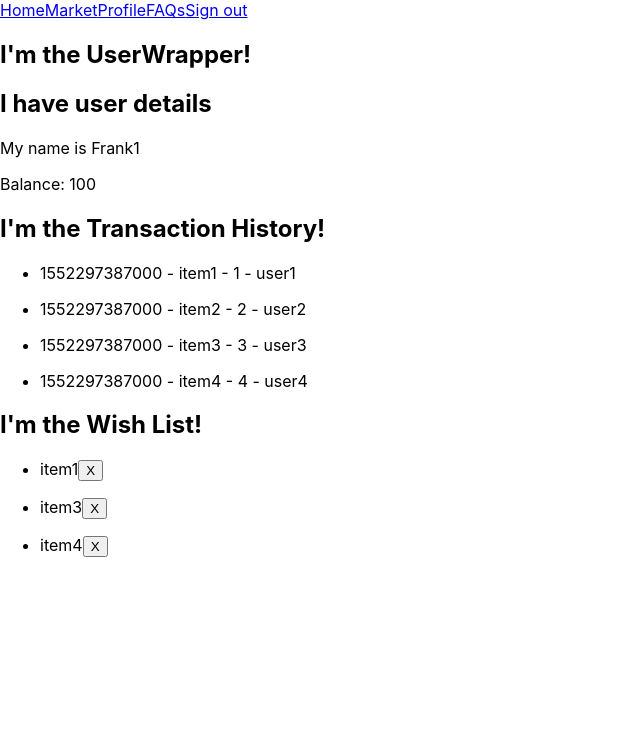
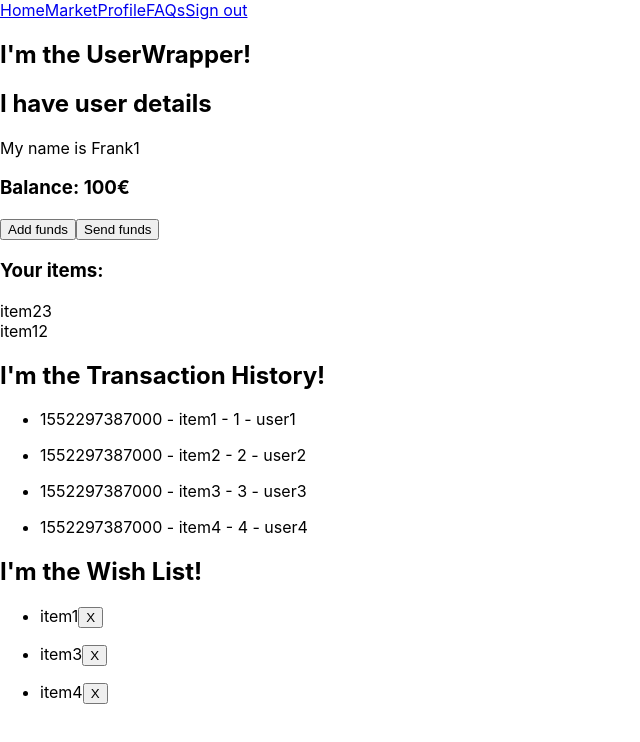
Before and after one commit to niftymarkets/client, a React (Create React App) app in the folder app/: page /user/123 in a window 1280 px wide. Shown: the top 742 px of the page, without its empty margins (0-640 px from the left). Built offline with nearby package versions, Linux system fonts and the light colour scheme.

Commit message:
Add user owned items to his state object and render it

```diff
--- a/app/src/components/user/UserDetails.jsx
+++ b/app/src/components/user/UserDetails.jsx
@@ -6,7 +6,20 @@ class UserDetails extends Component {
       <div>
         <h2>I have user details</h2>
         <p> My name is {this.props.name}</p>
-        <div>Balance: {this.props.balance}</div>
+        <h3>Balance: {this.props.balance}€</h3>
+        <div>
+          <button>Add funds</button>
+          <button>Send funds</button>
+        </div>
+        <div>
+          <h3>Your items:</h3>
+          {
+            this.props.userItems.map(item => (
+              /* item(itemId) needs to target an Item card in state.item */
+              <div key={item}>{item}</div>
+            ))
+          }
+        </div>
       </div>
     );
   }
--- a/app/src/components/user/UserWrapper.jsx
+++ b/app/src/components/user/UserWrapper.jsx
@@ -8,6 +8,7 @@ const user = {
   name: 'Frank1',
   balance: 100,
   wishList: ['item1', 'item3', 'item4'], // game_item.id
+  userItems: ['item23', 'item12'],
   transactionHistory: [
     { // each transaction should change game_item.owner
       id: 'trans1',
@@ -66,7 +67,11 @@ class UserWrapper extends Component {
     return (
       <div>
         <h2>I'm the UserWrapper!</h2>
-        <UserDetails name={user.name} balance={user.balance} />
+        <UserDetails
+          name={user.name}
+          balance={user.balance}
+          userItems={user.userItems}
+        />
         <TransactionHistory transHist={user.transactionHistory} />
         <Wishlist wishList={user.wishList} />
       </div>
```
